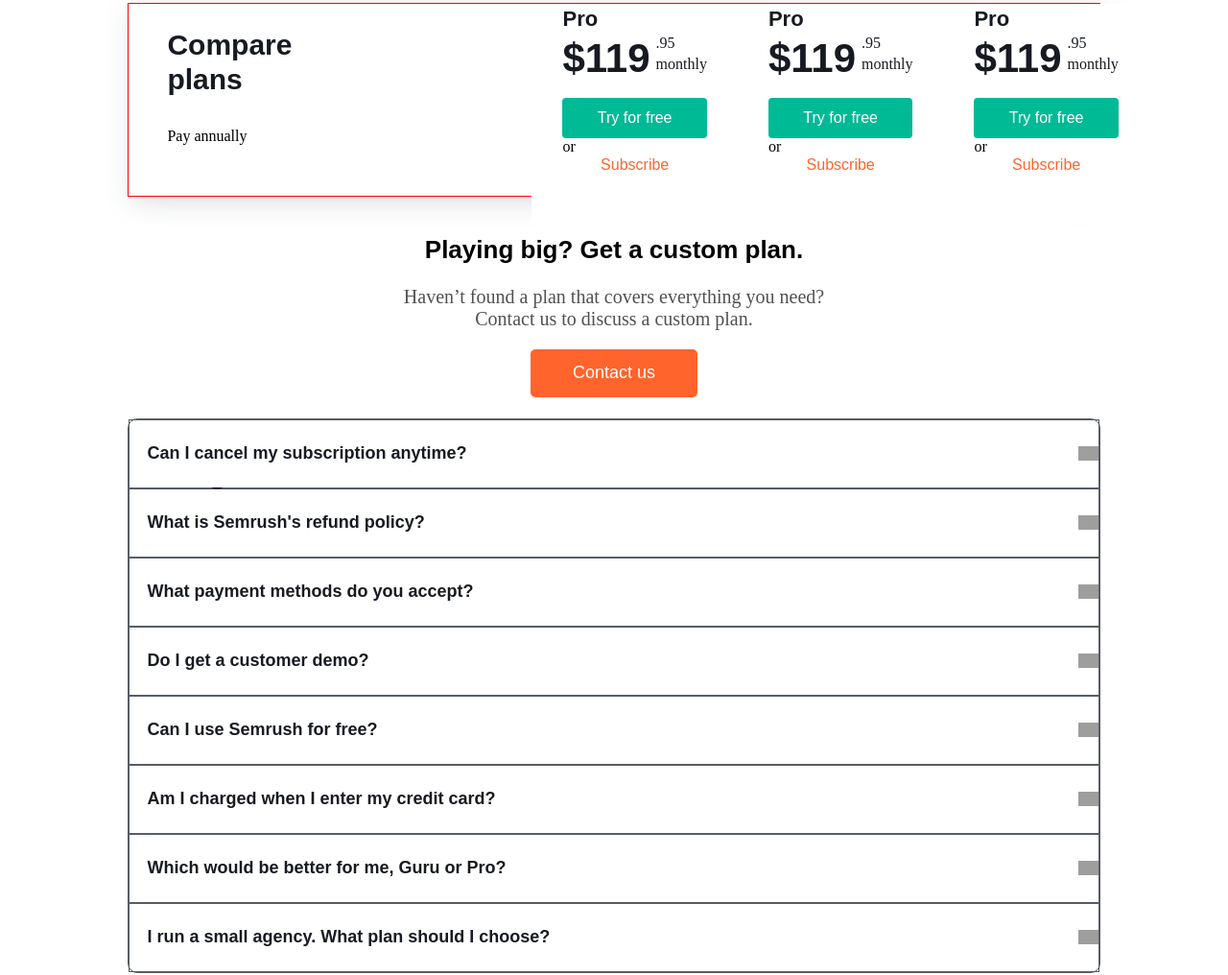
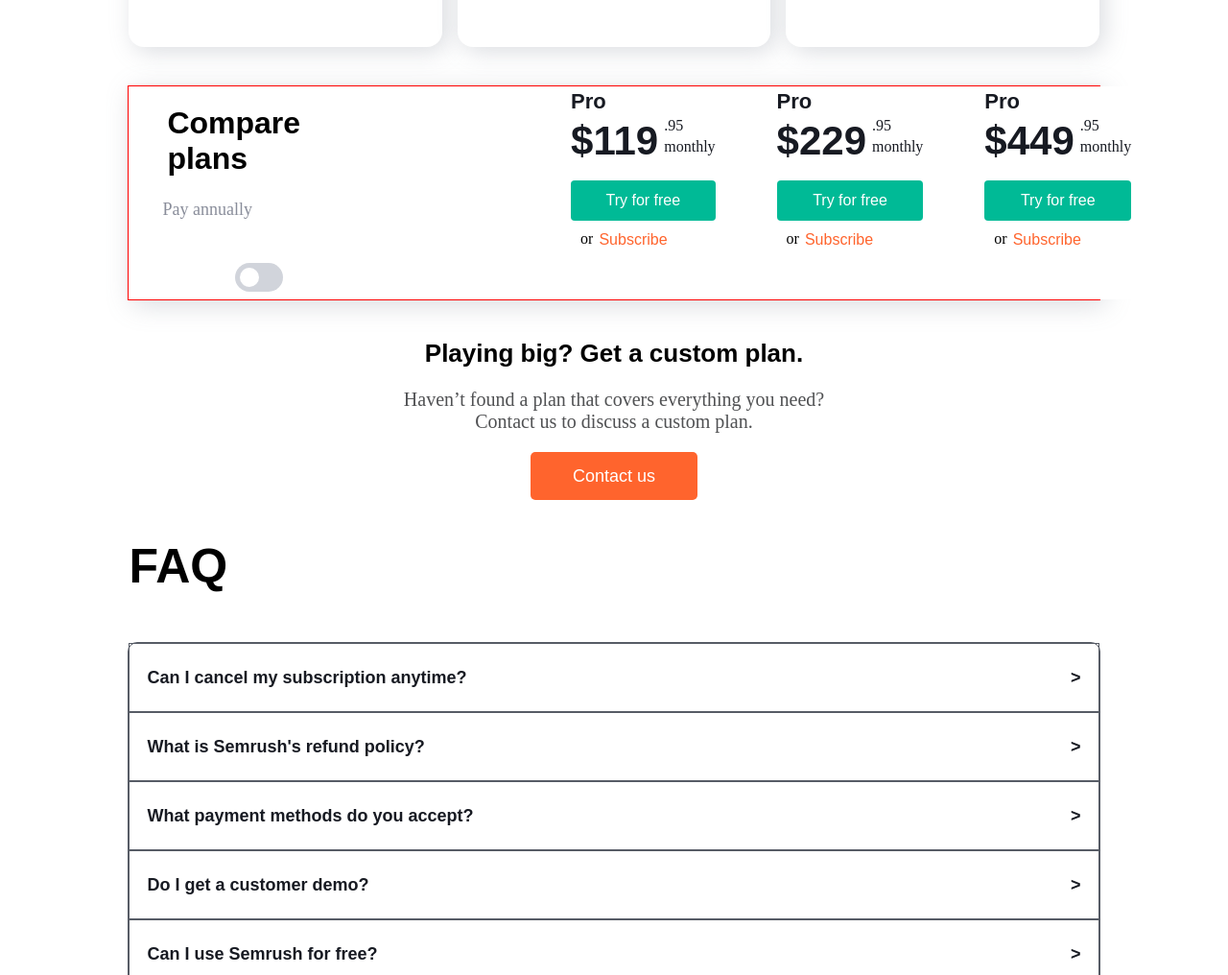
Before and after one commit to ManojRathod571/Semrush, a plain HTML site: page pricing_page/pricing.html in a window 1280 px wide. Shown: the part 901-1917 px from the top of the page at 96% size. Drawn offline with Linux system fonts and the light colour scheme; grey boxes are pictures that could not be loaded.

Commit message:
added checkoutfiles

```diff
--- a/pricing_page/pricing.css
+++ b/pricing_page/pricing.css
@@ -4,6 +4,7 @@
     border: 1px solid black;
     height: 60px;
 }
+
 .parent{
     width: 80%;
     height: auto;
@@ -11,6 +12,7 @@
     margin: auto;
     display: flex;
     justify-content: space-between;
+    margin-top: 40px;
 }
 #span{
     margin-top: 20px;
@@ -22,17 +24,33 @@ display: inline-flex;
 vertical-align: middle;
 align-items: center;
 position: relative;
-margin-top: 20px;
+margin-top: 10px;
 }
-.container1, .container2{
+.container1 {
     position: absolute;
     top: 50%;
     left: 50%;
     transform: translate(-50%,-50%);
     height: 10px;
     display: flex;
-    margin-top: -11px;
+    margin-top: -28px;
+    margin-left: 35px;
 
+}
+.container2{
+    margin-top: 780px;
+    position: absolute;
+    top: 50%;
+    left: 50%;
+    transform: translate(-50%,-50%);
+    height: 10px;
+    display: flex;
+    margin-left: 130px;
+
+}
+#pay{
+    margin-left: 70px;
+    margin-top: -20px;
 }
 .container1 .toggle, .container2 .toggle2{
 
@@ -54,7 +72,7 @@ margin-top: 20px;
     height: 20px;
     background: white;
     border-radius: 50%;
-    cursor: pointer;
+
     transition: 0.3%;
 
 }
@@ -65,7 +83,7 @@ margin-top: 20px;
     left: 25px;
 }
 .container3 .toggle3{
-    margin-right: 900px;
+    margin-right: 1000px;
 
 }
 
@@ -101,20 +119,16 @@ margin-top: 20px;
 #pay{
     font-size: 21px;
 }
-#plans{
+#plans2{
     font-family: "Factor A",Arial,Helvetica,sans-serif;
-    font-weight: 700;
-    font-size: 45px;
-    line-height: 1.2;
-    color: #171a22;
-    margin-bottom: 32px;
-    vertical-align: initial;
+  font-size: 50px;
+  margin-top: 8px;
 }
 .parent1{
     display: grid;
     grid-template-columns: repeat(3,1fr);
     gap: 16px;
-    margin-top: -10px;
+    margin-top: 30px;
     margin-bottom: 36px;
     height: 700px;
 }
@@ -245,6 +259,10 @@ margin-bottom: 35px;
     display: block;
 
 }
+.ordiv1{
+    margin-top: 10px;
+    margin-left: 10px;
+}
 .social{
     --ppi1at_1: #171A22;
     --ppi1at_4: 500;
@@ -260,18 +278,13 @@ margin-bottom: 35px;
     color:  #575c66;
     margin-top: -20px;
 }
-.parent2{
-    display: grid;
-    grid-template-columns: repeat(3,1fr);
-    justify-content: space-between;
+
+.pro1{
+    display: flex;
+
+
     border: 0px;
-}
-.pro1{
-    display: grid;
-    grid-template-columns: repeat(3,1fr);
-    justify-content: space-between;
-    border: 0px;
-    height: 200px;
+    height: auto;
     margin-left: 250px;
 }
 .child1{
@@ -290,11 +303,24 @@ margin-bottom: 35px;
     margin-bottom: -10px;
 }
 #compare{
-    margin-left: 40px;
+    margin-left: 20px;
 
 }
 #plans{
-    font-size: 30px;
+    font-size: 32px;
+    margin-left: 20px;
+    font-family: "Factor A",Arial,Helvetica,sans-serif;
+margin-top: 20px;
+}
+#plans1{
+    font-size: 18px;
+    color: #898d9a;
+    margin-top: -20px;
+    margin-left: 15px;
+}
+#togglediv{
+    display: flex;
+
 }
 .main{
 
@@ -420,8 +446,8 @@ margin-bottom: 35px;
    border-radius: 10px;
     border: 1px solid #575c66;
     margin: auto;
-    margin-top: -100px;
-    margin-top: -100px;
+    margin-top: 50px;
+
 }
 .collapsible {
     background-color:white;
@@ -439,6 +465,12 @@ margin-bottom: 35px;
     font-weight: bold;
 
   }
+  .collapsible:after{
+    content: "\02C3";
+    margin-left: 200px;
+    float: right;
+  }
+
   .content {
     padding: 0 18px;
     display: none;
--- a/pricing_page/pricing.html
+++ b/pricing_page/pricing.html
@@ -15,9 +15,9 @@
     <div id="nav"></div>
 
 
-    <div class="parent">
+    <div class="parent parent5">
         <div id="pricing">
-            <h1 id="plans">Plans & Pricing</h1>
+            <h1 id="plans2">Plans & Pricing</h1>
         </div>
 
       <label for="" id="save">
@@ -149,9 +149,11 @@
 </div>
 </div>
     <div class="parent main">
-      <div class=" parent2">
+
       <div id="compare">
 <h2 id="plans">Compare plans</h2>
+<div id="togglediv">
+  <div id="plans1">
 <p>Pay annually</p>
 </div>
 <div class="container2 container3">
@@ -160,7 +162,8 @@
   </div>
 
 </div>
-
+</div>
+</div>
 
 
       <div class="pro1">
@@ -175,9 +178,10 @@
       </div>
       <div class="btnmain">
       <button class="mainbtn">Try for free</button>
+      <div class="ordiv ordiv1">
       <div class="or3">or</div>
         <button class="subs3">Subscribe</button>
-
+      </div>
 
       </div>
     </div>
@@ -187,16 +191,17 @@
     <h2 class="pro pro2">pro</h2>
 
       <div class="annual1">
-        <span class="dollar4">$119</span>
+        <span class="dollar4">$229</span>
         <span class="decimal2">.95</span>
         <span class="monthly">monthly</span>
       </div>
       <div class="btnmain">
       <button class="mainbtn">Try for free</button>
+      <div class="ordiv ordiv1">
       <div class="or4">or</div>
         <button class="subs4">Subscribe</button>
 
-
+      </div>
       </div>
     </div>
 </div>
@@ -205,21 +210,22 @@
     <h2 class="pro pro2">pro</h2>
 
       <div class="annual1">
-        <span class="dollar5">$119</span>
+        <span class="dollar5">$449</span>
         <span class="decimal">.95</span>
         <span class="monthly">monthly</span>
       </div>
       <div class="btnmain">
       <button class="mainbtn">Try for free</button>
+      <div class="ordiv ordiv1">
       <div class="or5">or</div>
         <button class="subs5">Subscribe</button>
-
+</div>
 
       </div>
     </div>
 </div>
 </div>
- </div>
+
  </div>
 
 
@@ -242,7 +248,7 @@
  <button class="collapsible">
   Can I cancel my subscription anytime?
  </button>
-<img  class="image" src="https://s3.us-east-2.amazonaws.com/upload-icon/uploads/icons/png/15574942051535694868-512.png" alt="">
+
 </div>
 <div class="content">
   <p class="answer">
@@ -254,7 +260,7 @@
   <button class="collapsible">
   What is Semrush's refund policy?
   </button>
- <img  class="image" src="https://s3.us-east-2.amazonaws.com/upload-icon/uploads/icons/png/15574942051535694868-512.png" alt="">
+
  </div>
  <div class="content">
    <p class="answer">
@@ -266,7 +272,7 @@
   <button class="collapsible">
  What payment methods do you accept?
   </button>
- <img  class="image" src="https://s3.us-east-2.amazonaws.com/upload-icon/uploads/icons/png/15574942051535694868-512.png" alt="">
+
  </div>
  <div class="content">
    <p class="answer">
@@ -281,7 +287,7 @@
   <button class="collapsible">
  Do I get a customer demo?
   </button>
- <img  class="image" src="https://s3.us-east-2.amazonaws.com/upload-icon/uploads/icons/png/15574942051535694868-512.png" alt="">
+
  </div>
  <div class="content">
    <p id="answer">
@@ -294,7 +300,7 @@
   <button class="collapsible">
 Can I use Semrush for free?
   </button>
- <img  class="image" src="https://s3.us-east-2.amazonaws.com/upload-icon/uploads/icons/png/15574942051535694868-512.png" alt="">
+
  </div>
  <div class="content">
    <p class="answer">
@@ -307,7 +313,8 @@ Can I use Semrush for free?
   <button class="collapsible">
 Am I charged when I enter my credit card?
   </button>
- <img  class="image" src="https://s3.us-east-2.amazonaws.com/upload-icon/uploads/icons/png/15574942051535694868-512.png" alt="">
+
+
  </div>
  <div class="content">
    <p class="answer">
@@ -319,7 +326,7 @@ Am I charged when I enter my credit card?
   <button class="collapsible">
     Which would be better for me, Guru or Pro?
   </button>
- <img  class="image" src="https://s3.us-east-2.amazonaws.com/upload-icon/uploads/icons/png/15574942051535694868-512.png" alt="">
+
  </div>
  <div class="content">
    <p class="answer">
@@ -333,7 +340,7 @@ Am I charged when I enter my credit card?
   <button class="collapsible">
  I run a small agency. What plan should I choose?
   </button>
- <img  class="image" src="https://s3.us-east-2.amazonaws.com/upload-icon/uploads/icons/png/15574942051535694868-512.png" alt="">
+
  </div>
  <div class="content">
    <p class="answer">
```
